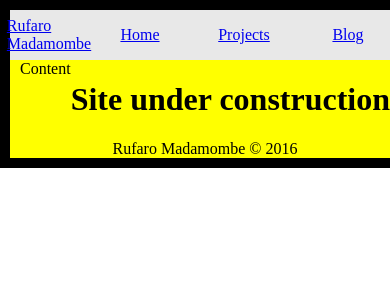
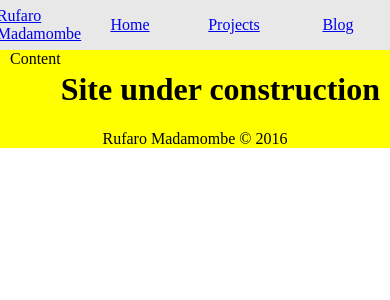
Before and after one commit to Rayhatron/rayhatron.github.io, a Jekyll site: the page built from index.html, in a window 390 px wide. Shown: the top 300 px of the page. Built offline with Jekyll 4.4.1, drawn with Linux system fonts in a browser that asks for light colours.

Commit message:
Last test for the day

```diff
--- a/_sass/_base.scss
+++ b/_sass/_base.scss
@@ -25,6 +25,12 @@
 $on-palm:          600px;
 $on-laptop:        800px;
 
+//Media query stuff
+$breakpoints: (phone: 640px,
+               tablet: 800px,
+               desktop: 1024px) !default;
+
+//Mixins
 @mixin flexbox($direction, $align, $justify, $wrap){
 	display: flex;
 	flex-direction: $direction;
--- a/css/master.scss
+++ b/css/master.scss
@@ -49,10 +49,9 @@
     }
   }
 
-  @media only screen and (max-width: 768px){
+  @include media("screen", "<tablet"){
+    background: yellow;
 
-    background: yellow;
-    border: 10px solid #000;
 
   }
 
```
